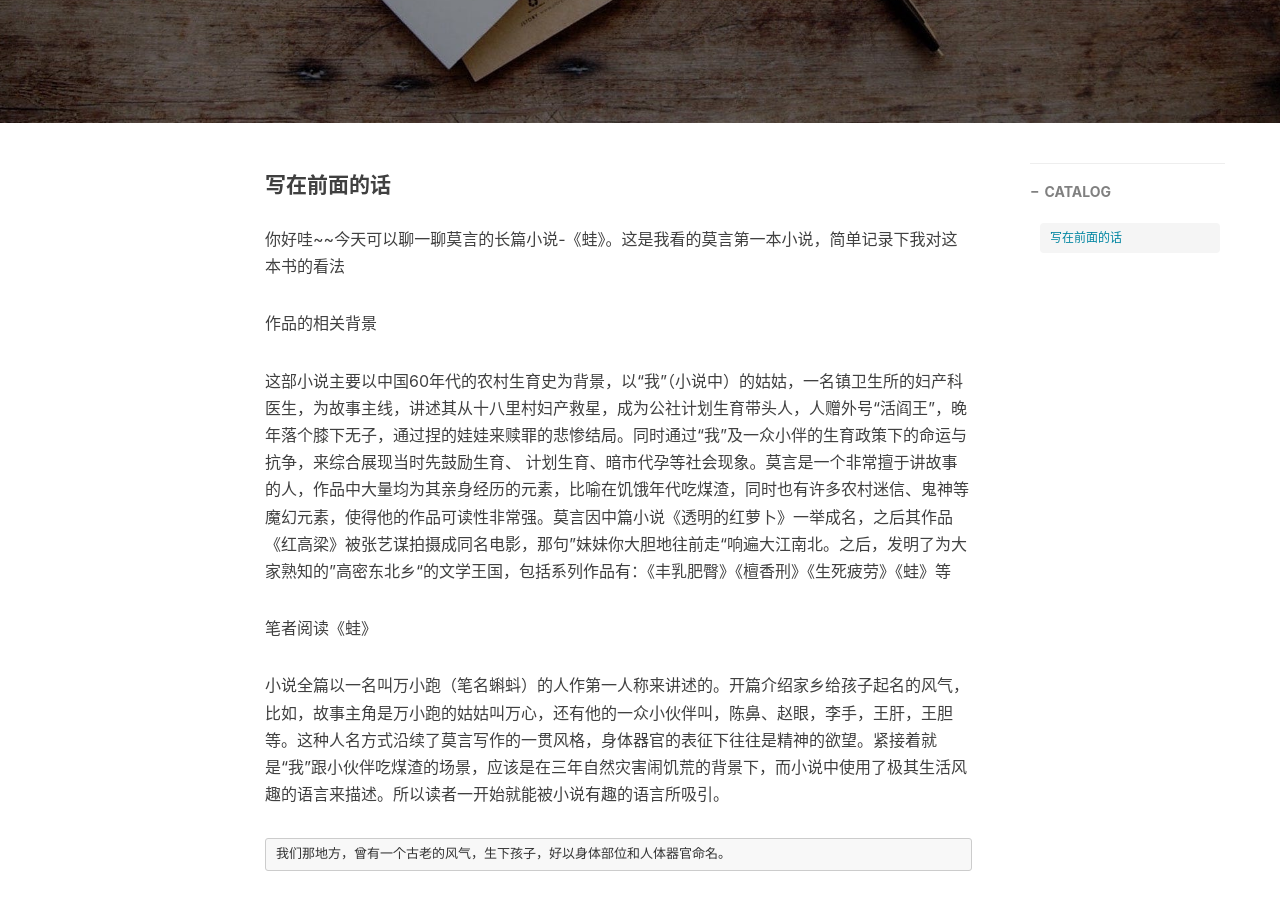
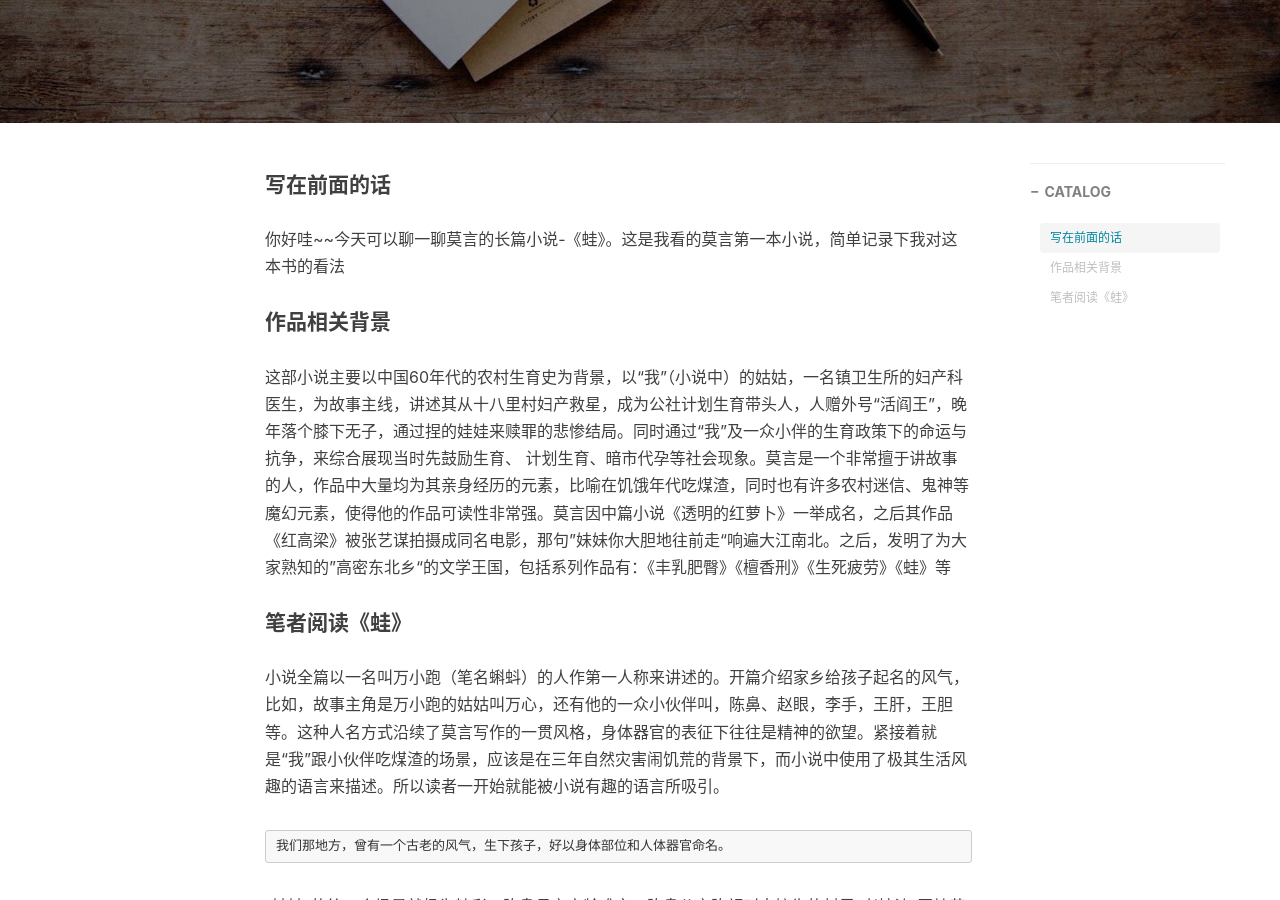
Before and after one commit to xiaoteng-whu/xiaoteng-whu.github.io, a Jekyll site: the page built from _posts/2020-05-09-蛙-莫言-几十年来的乡村生育史.md, in a window 1280 px wide and 900 px high, scrolled down 460 px. Built offline with Jekyll 4.4.1, drawn with Linux system fonts in a browser that asks for light colours; nearby versions of some CDN libraries; comment, search, counter and statistics services are not loaded.

Commit message:
part one

```diff
--- a/_posts/2020-05-09-蛙-莫言-几十年来的乡村生育史.md
+++ b/_posts/2020-05-09-蛙-莫言-几十年来的乡村生育史.md
@@ -16,11 +16,11 @@ tags:
 
 你好哇~~今天可以聊一聊莫言的长篇小说-《蛙》。这是我看的莫言第一本小说，简单记录下我对这本书的看法
 
- 作品的相关背景
+#### 作品相关背景
 
 这部小说主要以中国60年代的农村生育史为背景，以“我”（小说中）的姑姑，一名镇卫生所的妇产科医生，为故事主线，讲述其从十八里村妇产救星，成为公社计划生育带头人，人赠外号“活阎王”，晚年落个膝下无子，通过捏的娃娃来赎罪的悲惨结局。同时通过“我”及一众小伴的生育政策下的命运与抗争，来综合展现当时先鼓励生育、 计划生育、暗市代孕等社会现象。莫言是一个非常擅于讲故事的人，作品中大量均为其亲身经历的元素，比喻在饥饿年代吃煤渣，同时也有许多农村迷信、鬼神等魔幻元素，使得他的作品可读性非常强。莫言因中篇小说《透明的红萝卜》一举成名，之后其作品《红高梁》被张艺谋拍摄成同名电影，那句”妹妹你大胆地往前走“响遍大江南北。之后，发明了为大家熟知的”高密东北乡“的文学王国，包括系列作品有：《丰乳肥臀》《檀香刑》《生死疲劳》《蛙》等
 
-笔者阅读《蛙》
+#### 笔者阅读《蛙》
 
 小说全篇以一名叫万小跑（笔名蝌蚪）的人作第一人称来讲述的。开篇介绍家乡给孩子起名的风气，比如，故事主角是万小跑的姑姑叫万心，还有他的一众小伙伴叫，陈鼻、赵眼，李手，王肝，王胆等。这种人名方式沿续了莫言写作的一贯风格，身体器官的表征下往往是精神的欲望。紧接着就是“我”跟小伙伴吃煤渣的场景，应该是在三年自然灾害闹饥荒的背景下，而小说中使用了极其生活风趣的语言来描述。所以读者一开始就能被小说有趣的语言所吸引。
 
```
